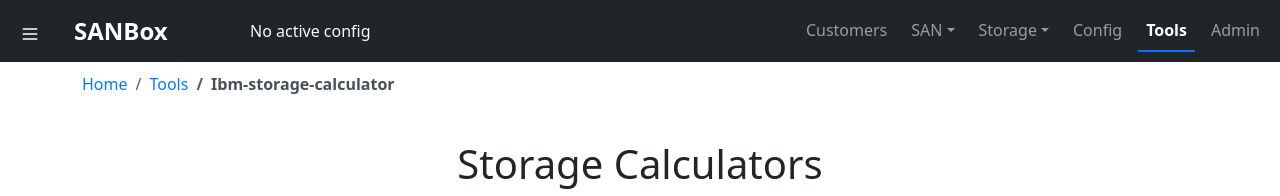
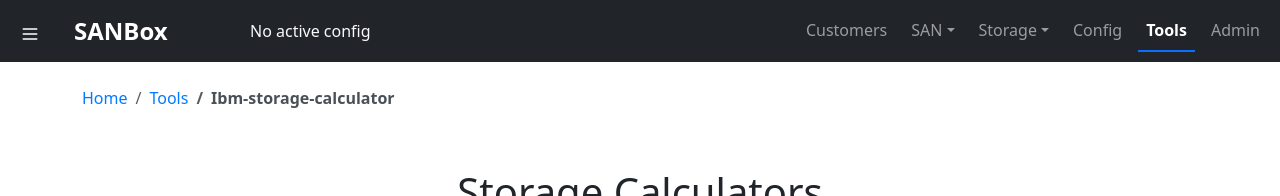
Before and after one commit to rickkoe/sanbox, a React (Create React App) app in the folder frontend/: page /tools/ibm-storage-calculator in a window 1280 px wide. Shown: the top 196 px of the page. Built offline with nearby package versions, Linux system fonts and the light colour scheme; no server answers; what handsontable would draw is missing.

Commit message:
Fixed navbar position

```diff
--- a/frontend/src/App.css
+++ b/frontend/src/App.css
@@ -36,3 +36,93 @@
     transform: rotate(360deg);
   }
 }
+
+/* Navbar fixed to the top */
+.navbar {
+  position: fixed;
+  top: 0;
+  left: 0;
+  width: 100%;
+  z-index: 1030; /* Ensure navbar stays above other elements */
+}
+
+/* Sidebar fixed to the side */
+.sidebar {
+  position: fixed;
+  top: 56px; /* Height of the navbar */
+  left: 0;
+  bottom: 0;
+  width: 240px; /* sidebar width */
+  overflow-y: auto;
+  z-index: 1020;
+}
+
+/* Main content adjustments */
+.main-content {
+  height: calc(100vh - 56px); /* navbar height */
+  overflow: hidden;
+  display: flex;
+  flex-direction: column;
+}
+
+/* Breadcrumbs fixed (sticky) */
+.breadcrumb-container {
+  position: sticky;
+  top: 56px;
+  z-index: 1010;
+  padding-top: 10px;
+  padding-bottom: 10px;
+}
+
+
+/* ✅ Style the sidebar toggle button */
+.sidebar-toggle-btn {
+  background: none;
+  border: none;
+  color: white;
+  font-size: 24px;
+  margin-right: 10px;
+  cursor: pointer;
+}
+
+.sidebar-toggle-btn:hover {
+  color: #ddd;
+}
+
+.navbar-config {
+  display: flex;
+  flex-direction: column; /* ✅ Stack items vertically */
+  align-items: flex-start;  /* ✅ Align text to the right */
+  position: absolute;
+  left: 250px; /* 👈 Always 250px from the left */
+  top: 50%;
+  transform: translateY(-50%); /* ✅ Center vertically */
+  display: flex;
+  gap: 8px;
+}
+
+.navbar-config .navbar-text {
+  font-weight: normal;
+  color: #ccc;
+  line-height: .2; /* ✅ Add spacing */
+}
+
+.navbar-config strong {
+  color: white;
+}
+
+.nav-link.active {
+  font-weight: bold;
+  border-bottom: 2px solid #0d6efd; /* Bootstrap primary color */
+}
+
+.dropdown-menu {
+  transition: opacity 0.2s ease, transform 0.2s ease;
+  opacity: 0;
+  transform: translateY(-10px);
+}
+
+.dropdown:hover .dropdown-menu {
+  opacity: 1;
+  transform: translateY(0);
+}
--- a/frontend/src/App.js
+++ b/frontend/src/App.js
@@ -1,10 +1,5 @@
 import React, { useState, useEffect } from "react";
-import {
-  BrowserRouter as Router,
-  Route,
-  Routes,
-  useLocation,
-} from "react-router-dom";
+import { BrowserRouter as Router, Routes, Route } from "react-router-dom";
 import Navbar from "./components/navigation/Navbar";
 import Sidebar from "./components/navigation/Sidebar";
 import Breadcrumbs from "./components/navigation/Breadcrumbs";
@@ -18,18 +13,18 @@ import FabricPage from "./pages/FabricPage";
 import ConfigPage from "./pages/ConfigPage";
 import ToolsPage from "./pages/ToolsPage";
 import WwpnColonizerPage from "./pages/WWPNColonizerPage";
+import StorageCalculatorPage from "./pages/StorageCalculatorPage";
+import NotFound from "./pages/NotFound";
 import { SanVendorProvider } from "./context/SanVendorContext";
 import { ConfigProvider } from "./context/ConfigContext";
-import NotFound from "./pages/NotFound";
-import StorageCalculatorPage from "./pages/StorageCalculatorPage";
+
+import "./App.css";
 
 function App() {
-  // ✅ Load sidebar state from localStorage
   const [isSidebarOpen, setIsSidebarOpen] = useState(
     JSON.parse(localStorage.getItem("sidebarOpen")) || false
   );
 
-  // ✅ Save sidebar state to localStorage whenever it changes
   useEffect(() => {
     localStorage.setItem("sidebarOpen", JSON.stringify(isSidebarOpen));
   }, [isSidebarOpen]);
@@ -38,12 +33,18 @@ function App() {
     <Router>
       <ConfigProvider>
         <SanVendorProvider>
-          <Navbar toggleSidebar={() => setIsSidebarOpen(!isSidebarOpen)} />
-          <Sidebar isOpen={isSidebarOpen} />
+          <div className="navbar">
+            <Navbar toggleSidebar={() => setIsSidebarOpen(!isSidebarOpen)} />
+          </div>
 
-          {/* ✅ Shift content when sidebar is open */}
-          <div className={`app-container ${isSidebarOpen ? "shifted" : ""}`}>
-            <Breadcrumbs />
+          <div className={`sidebar ${isSidebarOpen ? "open" : "closed"}`}>
+            <Sidebar isOpen={isSidebarOpen} />
+          </div>
+
+          <div className="main-content">
+            <div className="breadcrumb-container">
+              <Breadcrumbs />
+            </div>
             <div className="container mt-4">
               <Routes>
                 <Route path="/" element={<Home />} />
@@ -55,16 +56,8 @@ function App() {
                 <Route path="/san/fabrics" element={<FabricPage />} />
                 <Route path="/config" element={<ConfigPage />} />
                 <Route path="/tools" element={<ToolsPage />} />
-                <Route
-                  path="/tools/wwpn-colonizer"
-                  element={<WwpnColonizerPage />}
-                />
-                <Route
-                  path="/tools/ibm-storage-calculator"
-                  element={<StorageCalculatorPage />}
-                />
-
-                {/* ✅ Catch-all 404 Route */}
+                <Route path="/tools/wwpn-colonizer" element={<WwpnColonizerPage />} />
+                <Route path="/tools/ibm-storage-calculator" element={<StorageCalculatorPage />} />
                 <Route path="*" element={<NotFound />} />
               </Routes>
             </div>
@@ -75,5 +68,4 @@ function App() {
   );
 }
 
-
 export default App;
--- a/frontend/src/components/navigation/Navbar.js
+++ b/frontend/src/components/navigation/Navbar.js
@@ -2,7 +2,6 @@ import React, { useContext } from "react";
 import { Menu } from "lucide-react";
 import { NavLink, Link, useLocation } from "react-router-dom";
 import "bootstrap/dist/css/bootstrap.min.css";
-import "../../styles/navbar.css"; // ✅ Import styles
 import { ConfigContext } from "../../context/ConfigContext";
 
 const Navbar = ({ toggleSidebar, isSidebarOpen }) => {
--- a/frontend/src/index.css
+++ b/frontend/src/index.css
@@ -1,4 +1,5 @@
 body {
+  overscroll-behavior: none;
   margin: 0;
   font-family: -apple-system, BlinkMacSystemFont, 'Segoe UI', 'Roboto', 'Oxygen',
     'Ubuntu', 'Cantarell', 'Fira Sans', 'Droid Sans', 'Helvetica Neue',
@@ -7,6 +8,7 @@ body {
   -moz-osx-font-smoothing: grayscale;
 }
 
+
 code {
   font-family: source-code-pro, Menlo, Monaco, Consolas, 'Courier New',
     monospace;
--- a/frontend/src/styles/navbar.css
+++ /dev/null
@@ -1,51 +0,0 @@
-/* ✅ Style the sidebar toggle button */
-.sidebar-toggle-btn {
-    background: none;
-    border: none;
-    color: white;
-    font-size: 24px;
-    margin-right: 10px;
-    cursor: pointer;
-}
-
-.sidebar-toggle-btn:hover {
-    color: #ddd;
-}
-
-  .navbar-config {
-    display: flex;
-    flex-direction: column; /* ✅ Stack items vertically */
-    align-items: flex-start;  /* ✅ Align text to the right */
-    position: absolute;
-    left: 250px; /* 👈 Always 250px from the left */
-    top: 50%;
-    transform: translateY(-50%); /* ✅ Center vertically */
-    display: flex;
-    gap: 8px;
-  }
-
-.navbar-config .navbar-text {
-    font-weight: normal;
-    color: #ccc;
-    line-height: .2; /* ✅ Add spacing */
-}
-
-.navbar-config strong {
-    color: white;
-}
-
-.nav-link.active {
-    font-weight: bold;
-    border-bottom: 2px solid #0d6efd; /* Bootstrap primary color */
-  }
-
-  .dropdown-menu {
-    transition: opacity 0.2s ease, transform 0.2s ease;
-    opacity: 0;
-    transform: translateY(-10px);
-  }
-
-  .dropdown:hover .dropdown-menu {
-    opacity: 1;
-    transform: translateY(0);
-  }
```
